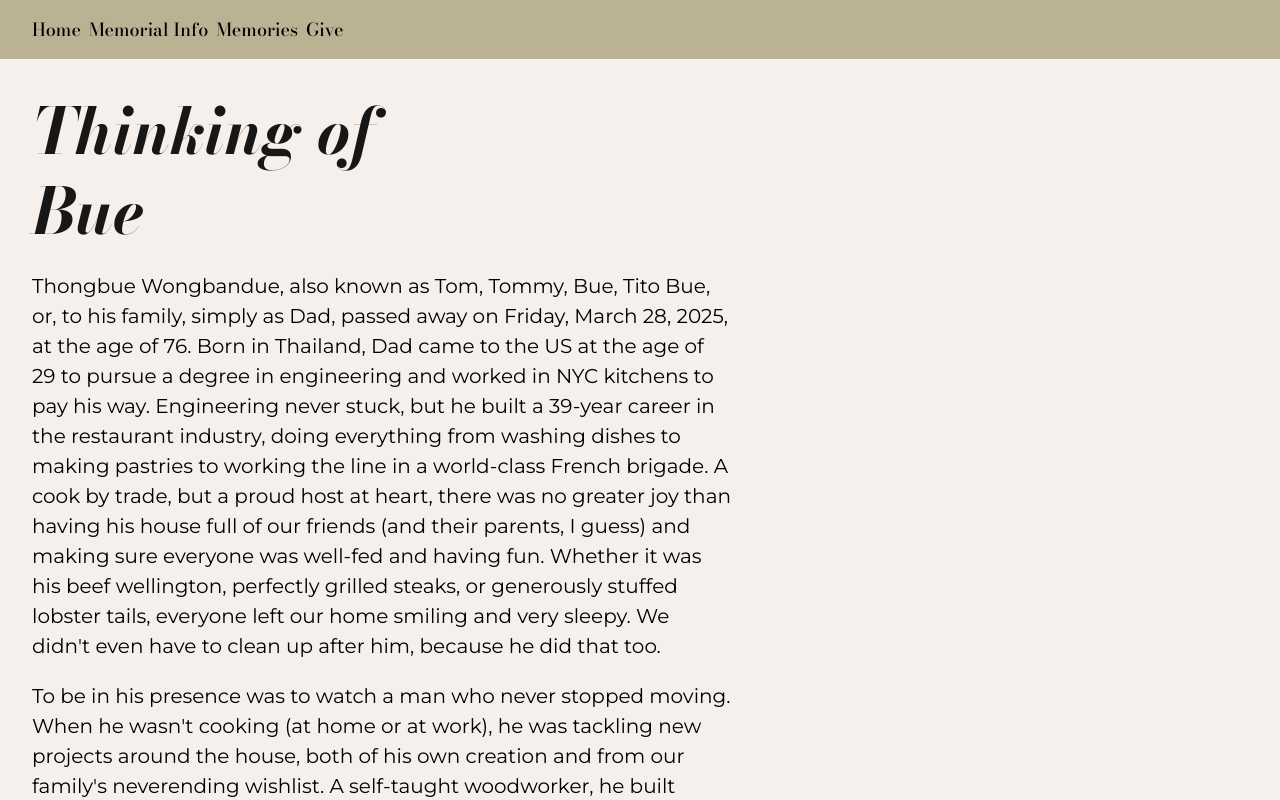
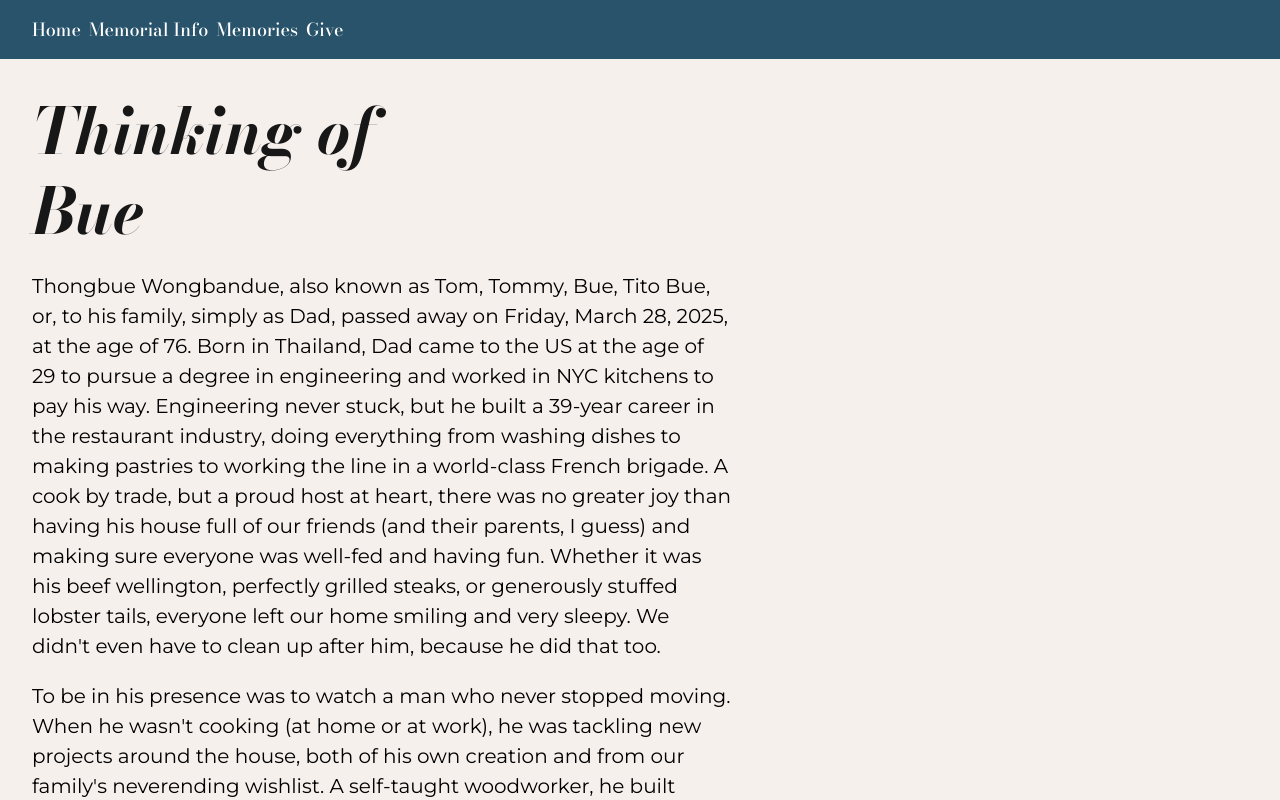
Before and after one commit to juliewongbandue/evan_turns_40, a SvelteKit app: page / in a window 1280 px wide. Shown: the top 800 px of the page. Built offline with nearby package versions, Linux system fonts and the light colour scheme.

Commit message:
update nav colors

```diff
--- a/src/app.html
+++ b/src/app.html
@@ -127,7 +127,7 @@
 				--font-family-body: "Bodoni Moda", serif;
 				--font-family-mono: "Montserrat", sans-serif;
 				--header-color: var(--gray-1);
-				--nav-background: #BBB193;
+				--nav-background: #28536b;
 			}
 
 			h1 {
--- a/src/routes/+layout.svelte
+++ b/src/routes/+layout.svelte
@@ -47,15 +47,15 @@
 		gap: var(--space-2);
 		font-size: var(--font-size-3);
 		font-family: var(--font-family-mono);
-		color: var(--primary);
     background-color: var(--nav-background);
     text-align: center;
     position: sticky;
     top: 0;
+    z-index: 1;
 	}
   nav a {
     text-decoration: none;
-    color: var(--primary);
+    color: var(--gray-11);
     font-weight: 500;
     display: block;
     font-size: var(--font-size-2);
@@ -82,7 +82,7 @@
   height: 2px;
   bottom: 0;
   left: 0;
-  background-color: var(--primary);
+  background-color: #7EA8BE;
   transform-origin: bottom right;
   transition: transform 0.25s ease-out;
 }
```
